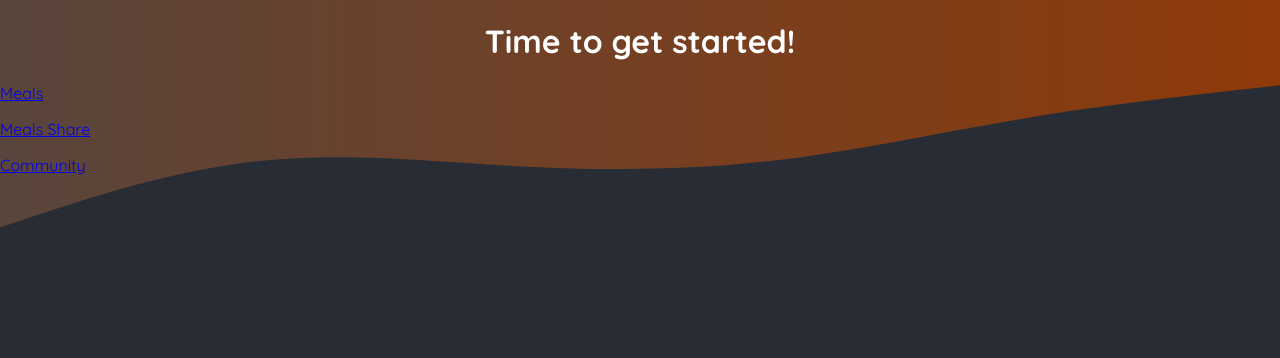
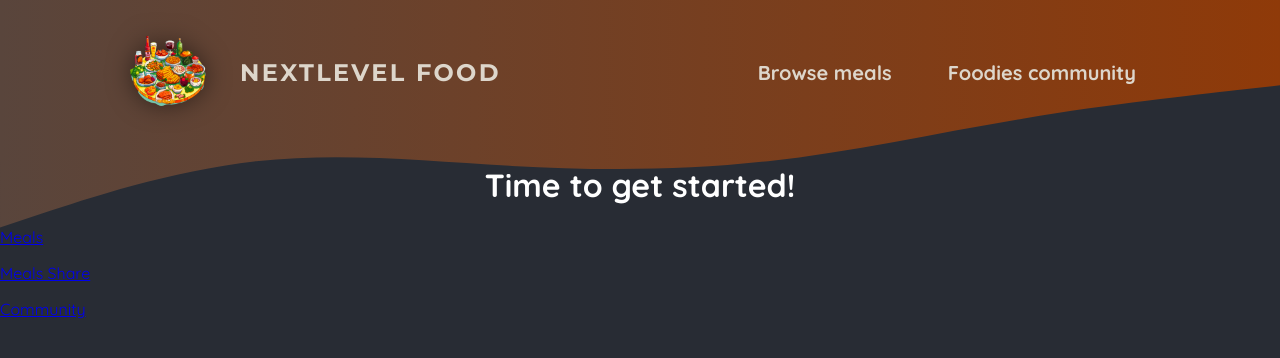
Before and after one commit to kbelchynska/meals-app-starting-project, a Next.js app: page / in a window 1280 px wide. Shown: the top 358 px of the page. Built offline with nearby package versions, Linux system fonts and the light colour scheme.

Commit message:
Add custom header

```diff
--- a/app/layout.js
+++ b/app/layout.js
@@ -1,8 +1,10 @@
-import './globals.css';
+import "./globals.css";
+
+import MainHeader from "@/assets/components/main-header";
 
 export const metadata = {
-  title: 'NextLevel Food',
-  description: 'Delicious meals, shared by a food-loving community.',
+  title: "NextLevel Food",
+  description: "Delicious meals, shared by a food-loving community.",
 };
 
 export default function RootLayout({ children }) {
@@ -15,11 +17,11 @@
               <linearGradient id="gradient" x1="0%" y1="0%" x2="100%" y2="0%">
                 <stop
                   offset="0%"
-                  style={{ stopColor: '#59453c', stopOpacity: '1' }}
+                  style={{ stopColor: "#59453c", stopOpacity: "1" }}
                 />
                 <stop
                   offset="100%"
-                  style={{ stopColor: '#8f3a09', stopOpacity: '1' }}
+                  style={{ stopColor: "#8f3a09", stopOpacity: "1" }}
                 />
               </linearGradient>
             </defs>
@@ -29,7 +31,7 @@
             ></path>
           </svg>
         </div>
-
+        <MainHeader />
         {children}
       </body>
     </html>
--- /dev/null
+++ b/assets/components/main-header.js
@@ -0,0 +1,25 @@
+import logoImg from "@/assets/logo.png";
+import Link from "next/link";
+
+import styles from "./main-header.module.css";
+
+export default function MainHeader() {
+  return (
+    <header className={styles.header}>
+      <Link href="/" className={styles.logo}>
+        <img src={logoImg.src} alt="A plate with food" />
+        NextLevel Food
+      </Link>
+      <nav className={styles.nav}>
+        <ul>
+          <li>
+            <Link href="/meals">Browse meals</Link>
+          </li>
+          <li>
+            <Link href="/community">Foodies community</Link>
+          </li>
+        </ul>
+      </nav>
+    </header>
+  );
+}
--- /dev/null
+++ b/assets/components/main-header.module.css
@@ -0,0 +1,67 @@
+.header {
+  display: flex;
+  justify-content: space-between;
+  align-items: center;
+  padding: 2rem 1rem;
+}
+
+@media (min-width: 768px) {
+  .header {
+    padding: 2rem 10%;
+  }
+}
+
+.nav ul {
+  list-style: none;
+  margin: 0;
+  padding: 0;
+  display: flex;
+  gap: 1.5rem;
+  /* font-family: 'Montserrat', sans-serif; */
+  font-size: 1.25rem;
+}
+
+.nav a {
+  text-decoration: none;
+  color: #ddd6cb;
+  font-weight: bold;
+  padding: 0.5rem 1rem;
+  border-radius: 0.5rem;
+}
+
+.nav a:hover,
+.nav a:active {
+  background: linear-gradient(90deg, #ff8a05, #f9b331);
+  background-clip: text;
+  -webkit-background-clip: text;
+  -webkit-text-fill-color: transparent;
+  text-shadow: 0 0 18px rgba(248, 190, 42, 0.8);
+}
+
+.active {
+  background: linear-gradient(90deg, #ff8a05, #f9b331);
+  background-clip: text;
+  -webkit-background-clip: text;
+  -webkit-text-fill-color: transparent;
+}
+
+.logo {
+  display: flex;
+  align-items: center;
+  justify-content: center;
+  gap: 2rem;
+  text-decoration: none;
+  color: #ddd6cb;
+  font-weight: bold;
+  font-family: "Montserrat", sans-serif;
+  letter-spacing: 0.15rem;
+  text-transform: uppercase;
+  font-size: 1.5rem;
+}
+
+.logo img {
+  width: 5rem;
+  height: 5rem;
+  object-fit: contain;
+  filter: drop-shadow(0 0 0.75rem rgba(0, 0, 0, 0.5));
+}
```
